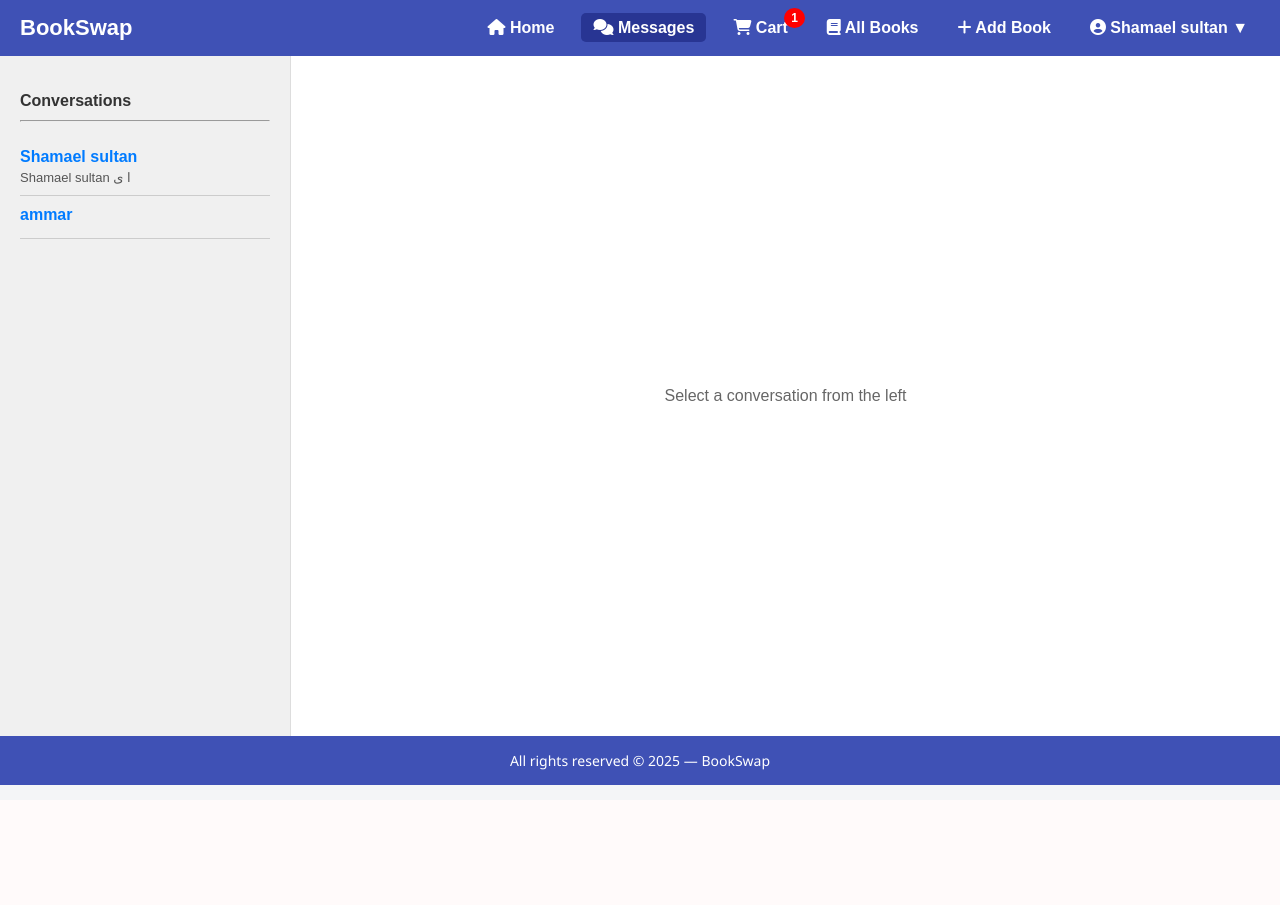
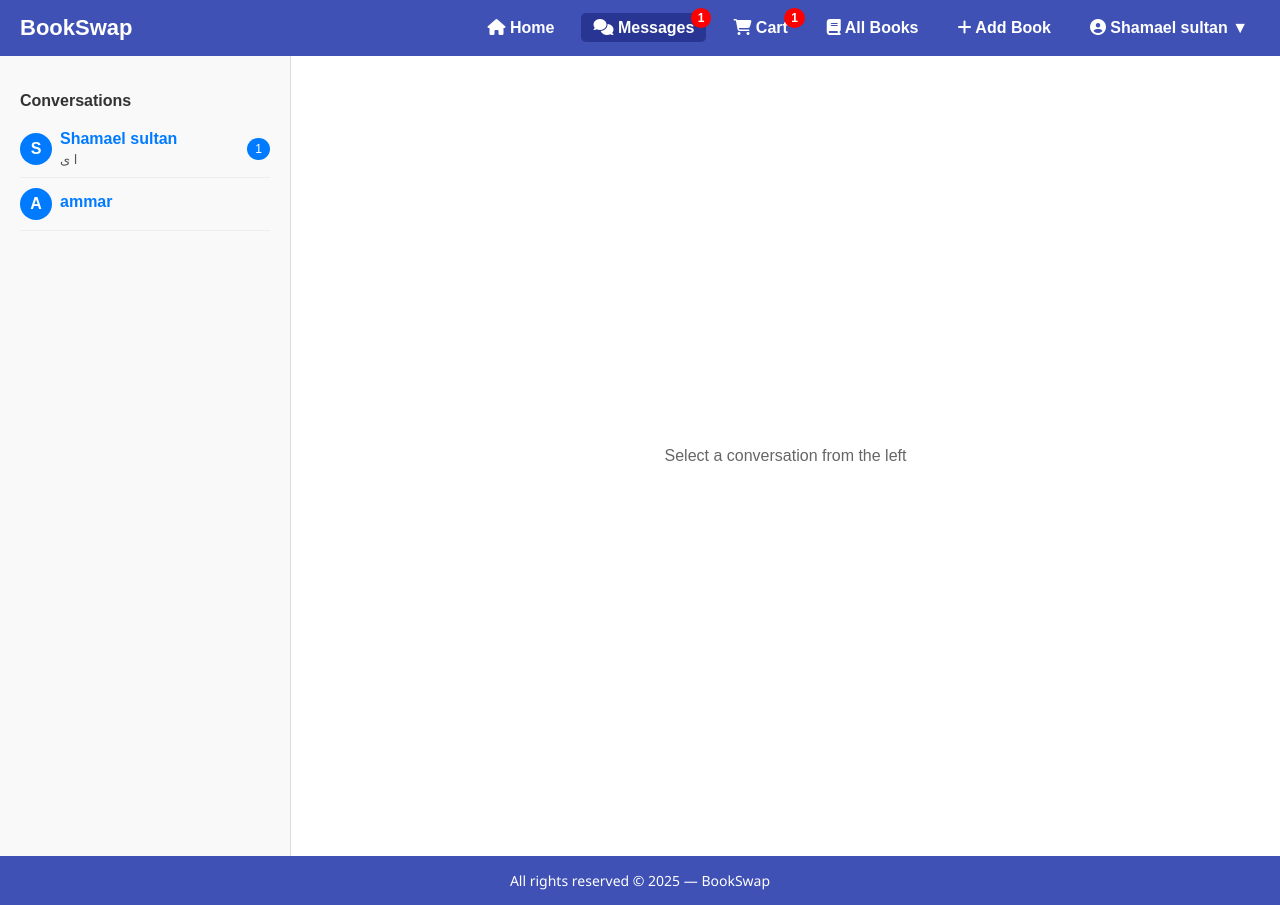
Before and after one commit to shamael203/graduation-project, a PHP site: page /backend/chat.php in a window 1280 px wide. Before the commit the page ends 785 px from the top, so only its background shows below. Run offline with PHP 8.4, Linux system fonts and the light colour scheme; a user stored in the database is signed in; data comes from the database, SQL or seed files in the repository.

Commit message:
Update chat.php

```diff
--- a/backend/chat.php
+++ b/backend/chat.php
@@ -2,6 +2,7 @@
 if (session_status() === PHP_SESSION_NONE) {
     session_start();
 }
+include 'header.php';
 include 'connect.php';
 
 if (empty($_SESSION['user_id'])) {
@@ -11,25 +12,21 @@ if (empty($_SESSION['user_id'])) {
 
 $me = (int) $_SESSION['user_id'];
 $other = isset($_GET['user']) ? (int) $_GET['user'] : 0;
-$book_id = isset($_GET['book']) ? (int) $_GET['book'] : null;
 
-if ($other <= 0) {
-    $conn->query("UPDATE messages SET seen=1 WHERE receiver_id=$me");
-}
-
-include 'header.php';
-
-if ($other > 0) {
-    if (!empty($_POST['msg'])) {
-        $book_id = $book_id ?: NULL;
-        $stmt = $conn->prepare("INSERT INTO messages (sender_id, receiver_id, message, date, book_id, seen) VALUES (?, ?, ?, NOW(), ?, 0)");
-        $stmt->bind_param("iisi", $me, $other, $_POST['msg'], $book_id);
+// إرسال رسالة
+if ($other > 0 && !empty($_POST['msg'])) {
+    $stmt = $conn->prepare("INSERT INTO messages (sender_id, receiver_id, message, date, seen) VALUES (?, ?, ?, NOW(), 0)");
+    $stmt->bind_param("iis", $me, $other, $_POST['msg']);
     $stmt->execute();
     $stmt->close();
-        header("Location: chat.php?user=".$other.($book_id ? "&book=".$book_id : ""));
+    header("Location: chat.php?user=".$other);
     exit;
 }
 
+// جلب الرسائل
+$messages = [];
+$otherUser = null;
+if ($other > 0) {
     $conn->query("UPDATE messages SET seen=1 WHERE receiver_id=$me AND sender_id=$other");
 
     $stmt = $conn->prepare("SELECT m.*, u.name
@@ -50,16 +47,12 @@ if ($other > 0) {
     $stmt2->close();
 }
 
-// قائمة المحادثات مع آخر رسالة + اسم المرسل + عداد غير مقروء
+// قائمة المحادثات
 $sidebar = $conn->query("
     SELECT u.id, u.name,
            (SELECT COUNT(*) FROM messages
             WHERE receiver_id=$me AND sender_id=u.id AND seen=0) AS unread_count,
-           (SELECT CONCAT(
-                CASE WHEN sender_id=$me THEN 'Me: ' ELSE (SELECT name FROM users WHERE id=sender_id) END,
-                ' ',
-                message
-            )
+           (SELECT message
             FROM messages
             WHERE (sender_id=u.id AND receiver_id=$me) OR (sender_id=$me AND receiver_id=u.id)
             ORDER BY id DESC LIMIT 1) AS last_message
@@ -67,39 +60,26 @@ $sidebar = $conn->query("
     WHERE u.id != $me
 ");
 ?>
-
 <style>
-body {margin:0;font-family:Arial,sans-serif;direction:ltr;background:#f4f5f7;}
-.chat-layout {display:flex;height:calc(100vh - 120px);}
-.chat-sidebar {width:250px;background:#f0f0f0;padding:20px;border-right:1px solid #ddd;overflow-y:auto;}
+body {margin:0;font-family:Arial,sans-serif;background:#fff;}
+.chat-layout {display:flex;height:100vh;width:100%;}
+.chat-sidebar {width:250px;background:#f9f9f9;padding:20px;border-right:1px solid #ddd;overflow-y:auto;}
 .chat-sidebar h3 {margin-bottom:10px;font-size:16px;color:#333;}
-.chat-sidebar ul {list-style:none;padding:0;}
-.chat-sidebar li {border-bottom:1px solid #ccc;padding:10px 0;}
+.chat-sidebar ul {list-style:none;padding:0;margin:0;}
+.chat-sidebar li {border-bottom:1px solid #eee;padding:10px 0;}
 .chat-sidebar a {text-decoration:none;color:#007bff;font-weight:bold;}
-.unread-badge {
-  background:#ccc;
-  color:#000;
-  font-size:13px;
-  font-weight:bold;
-  border-radius:50%;
-  padding:6px 10px;
-  min-width:28px;
-  text-align:center;
-  display:inline-block;
-}
+.unread-badge {background:#007bff;color:#fff;font-size:12px;border-radius:50%;padding:4px 8px;}
 .active-chat {background:#e3f2fd;border-radius:8px;}
 .last-message {font-size:13px;color:#555;margin-top:4px;}
-.chat-main {flex:1;display:flex;flex-direction:column;background:#fff;}
-.chat-header {background:#007bff;color:white;padding:16px;display:flex;justify-content:space-between;align-items:center;}
-.chat-window {flex:1;padding:16px;overflow-y:auto;background:#f4f5f7;display:flex;flex-direction:column;gap:10px;}
-.message {max-width:70%;padding:10px 14px;border-radius:16px;font-size:14px;display:flex;gap:8px;}
-.bubble {padding:10px;border-radius:12px;}
-.message.user {align-self:flex-end;flex-direction:row-reverse;}
-.message.user .bubble {background:#dcf8c6;}
-.message.seller {align-self:flex-start;}
-.message.seller .bubble {background:#fff;border:1px solid #dde1e7;}
+.avatar {width:32px;height:32px;border-radius:50%;background:#007bff;color:#fff;display:flex;align-items:center;justify-content:center;font-weight:bold;margin-right:8px;}
+.chat-main {flex:1;display:flex;flex-direction:column;}
+.chat-header {background:#007bff;color:white;padding:16px;}
+.chat-window {flex:1;padding:16px;overflow-y:auto;display:flex;flex-direction:column;gap:10px;}
+.message {max-width:70%;padding:10px 14px;border-radius:16px;font-size:14px;}
+.message.user {align-self:flex-end;background:#dcf8c6;}
+.message.other {align-self:flex-start;background:#eee;}
 .time {font-size:11px;color:#888;margin-top:4px;display:block;}
-.chat-input {display:flex;padding:10px;border-top:1px solid #dde1e7;background:#fff;}
+.chat-input {display:flex;padding:10px;border-top:1px solid #ddd;background:#fff;}
 .chat-input input {flex:1;padding:10px;border-radius:999px;border:1px solid #ccc;}
 .chat-input button {padding:10px 20px;border-radius:999px;background:#007bff;color:white;border:none;font-weight:bold;}
 </style>
@@ -108,14 +88,17 @@ body {margin:0;font-family:Arial,sans-serif;direction:ltr;background:#f4f5f7;}
   <!-- Sidebar -->
   <aside class="chat-sidebar">
     <h3>Conversations</h3>
-    <hr>
     <ul>
       <?php while ($user = $sidebar->fetch_assoc()): ?>
+        <?php $firstLetter = strtoupper(substr($user['name'],0,1)); ?>
         <li class="<?= $user['id'] == $other ? 'active-chat' : '' ?>">
           <div style="display:flex;align-items:center;justify-content:space-between;">
+            <div style="display:flex;align-items:center;">
+              <div class="avatar"><?= $firstLetter ?></div>
               <div>
                 <a href="chat.php?user=<?= $user['id'] ?>"><?= htmlspecialchars($user['name']) ?></a>
                 <div class="last-message"><?= htmlspecialchars($user['last_message'] ?? '') ?></div>
+              </div>
             </div>
             <?php if ($user['unread_count'] > 0): ?>
               <span class="unread-badge"><?= (int)$user['unread_count'] ?></span>
@@ -130,27 +113,16 @@ body {margin:0;font-family:Arial,sans-serif;direction:ltr;background:#f4f5f7;}
   <main class="chat-main">
     <?php if ($other > 0): ?>
       <header class="chat-header">
-        <div>Chat with <?= htmlspecialchars($otherUser['name']) ?></div>
+        Chat with <?= htmlspecialchars($otherUser['name']) ?>
       </header>
-
       <div class="chat-window">
         <?php foreach ($messages as $msg): ?>
-          <div class="message <?= $msg['sender_id'] == $me ? 'user' : 'seller' ?>">
-            <div>
-              <div class="bubble">
-                <?php if ($msg['sender_id'] == $me): ?>
-                  <strong>Me:</strong>
-                <?php else: ?>
-                  <strong><?= htmlspecialchars($msg['name']) ?>:</strong>
-                <?php endif; ?>
+          <div class="message <?= $msg['sender_id'] == $me ? 'user' : 'other' ?>">
             <?= htmlspecialchars($msg['message']) ?>
-              </div>
             <span class="time"><?= date('H:i', strtotime($msg['date'])) ?></span>
-            </div>
           </div>
         <?php endforeach; ?>
       </div>
-
       <form class="chat-input" method="post">
         <input type="text" name="msg" placeholder="Type your message..." required />
         <button type="submit">Send</button>
@@ -164,3 +136,23 @@ body {margin:0;font-family:Arial,sans-serif;direction:ltr;background:#f4f5f7;}
 </div>
 
 <?php include 'footer.php'; ?>
+
+<script>
+  // ينزل تلقائيًا لآخر رسالة
+  function scrollToBottom() {
+    var chatWindow = document.querySelector('.chat-window');
+    if (chatWindow) {
+      chatWindow.scrollTop = chatWindow.scrollHeight;
+    }
+  }
+
+  // عند تحميل الصفحة
+  window.onload = scrollToBottom;
+
+  // بعد إرسال الرسالة
+  document.querySelector('.chat-input').addEventListener('submit', function() {
+    setTimeout(scrollToBottom, 100);
+  });
+</script>
+</body>
+</html>
```
Lines whose indentation alone changed are shown as unchanged.
